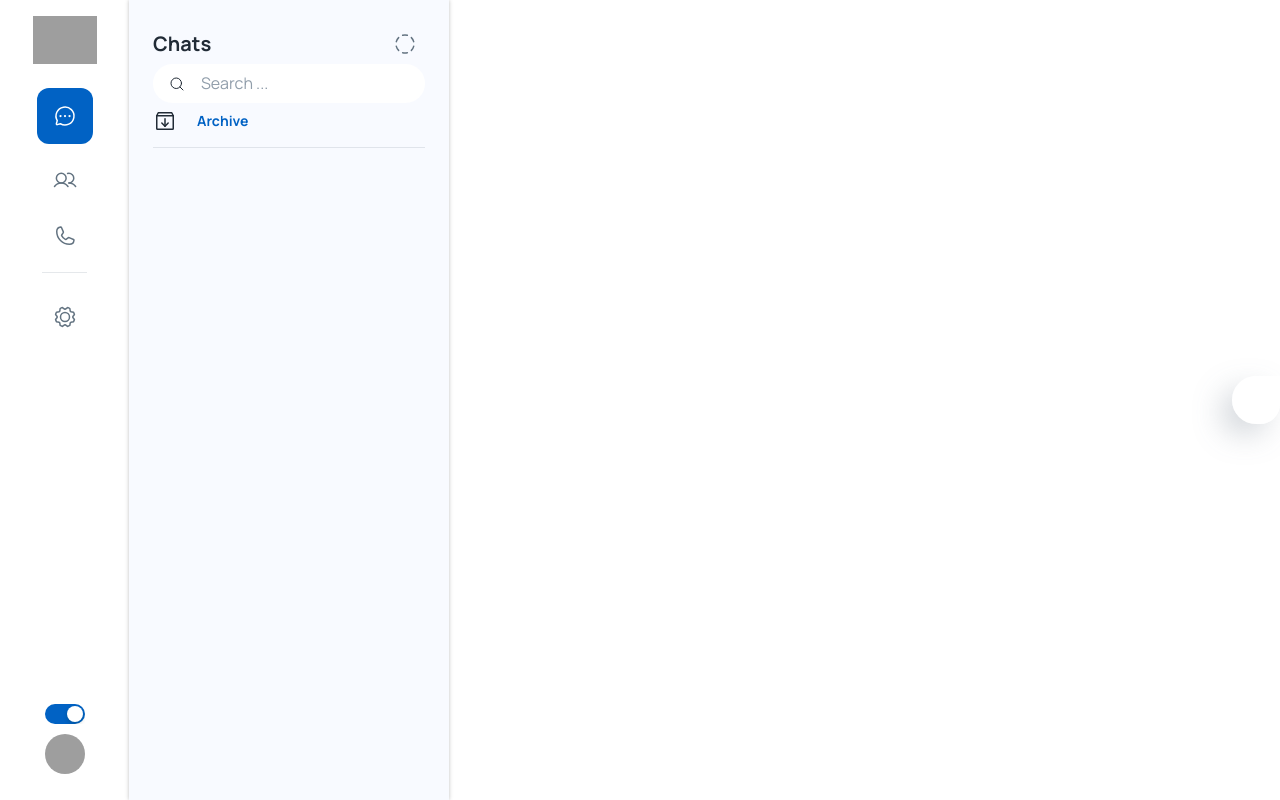
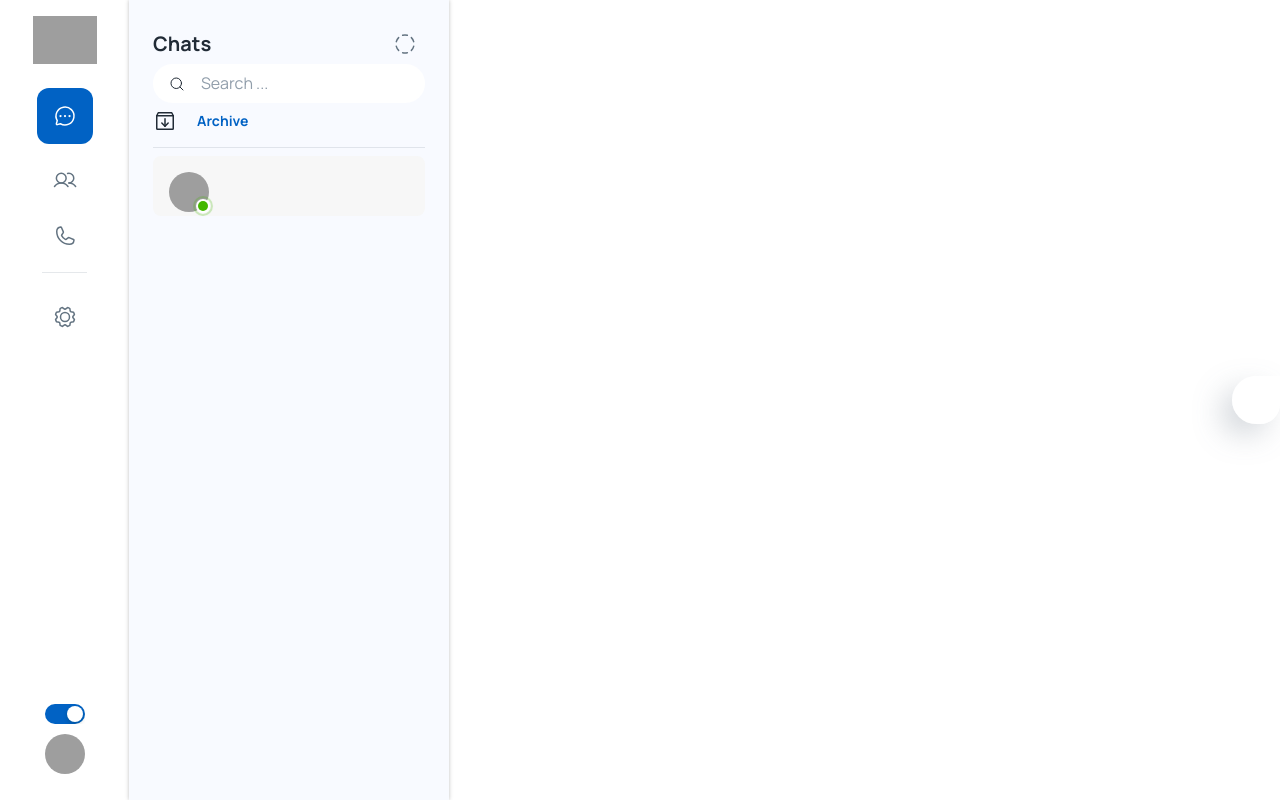
Before and after one commit to ElenaSolov/chat, a React (Create React App) app: page /app in a window 1280 px wide. Built offline with nearby package versions, Linux system fonts and the light colour scheme; grey boxes are pictures that could not be loaded; some icons are missing.

Commit message:
Feat: ChatElement with custom styles

```diff
--- /dev/null
+++ b/src/components/chat/ChatElemet.js
@@ -0,0 +1,56 @@
+import { Avatar, Badge, Box } from "@mui/material";
+import { styled } from "@mui/material/styles";
+import { faker } from "@faker-js/faker";
+
+const StyledBadge = styled(Badge)(({ theme }) => ({
+  "& .MuiBadge-badge": {
+    backgroundColor: "#44b700",
+    color: "#44b700",
+    boxShadow: `0 0 0 2px ${theme.palette.background.paper}`,
+    "&::after": {
+      position: "absolute",
+      top: 0,
+      left: 0,
+      width: "100%",
+      height: "100%",
+      borderRadius: "50%",
+      animation: "ripple 1.2s infinite ease-in-out",
+      border: "1px solid currentColor",
+      content: '""',
+    },
+  },
+  "@keyframes ripple": {
+    "0%": {
+      transform: "scale(.8)",
+      opacity: 1,
+    },
+    "100%": {
+      transform: "scale(2.4)",
+      opacity: 0,
+    },
+  },
+}));
+
+const ChatElement = () => {
+  return (
+    <Box
+      sx={{
+        width: "100%",
+        height: 60,
+        borderRadius: 1,
+        backgroundColor: "#f7f7f7   ",
+      }}
+      p={2}
+    >
+      <StyledBadge
+        overlap={"circular"}
+        anchorOrigin={{ vertical: "bottom", horizontal: "right" }}
+        variant="dot"
+      >
+        <Avatar src={faker.image.avatar()} />
+      </StyledBadge>
+    </Box>
+  );
+};
+
+export default ChatElement;
--- a/src/pages/dashboard/chats.js
+++ b/src/pages/dashboard/chats.js
@@ -10,6 +10,7 @@ import { ArchiveBox, CircleDashed, MagnifyingGlass } from "phosphor-react";
 import Search from "../../components/search/Search";
 import SearchIconWrapper from "../../components/search/SearchIconWrapper";
 import StyledInputBase from "../../components/search/StyledInputBase";
+import ChatElement from "../../components/chat/ChatElemet";
 
 const Chats = () => {
   return (
@@ -47,6 +48,9 @@ const Chats = () => {
             <Button>Archive</Button>
           </Stack>
           <Divider />
+          <Stack direction={'column'}>
+            <ChatElement />
+          </Stack>
         </Stack>
       </Stack>
     </Box>
```
